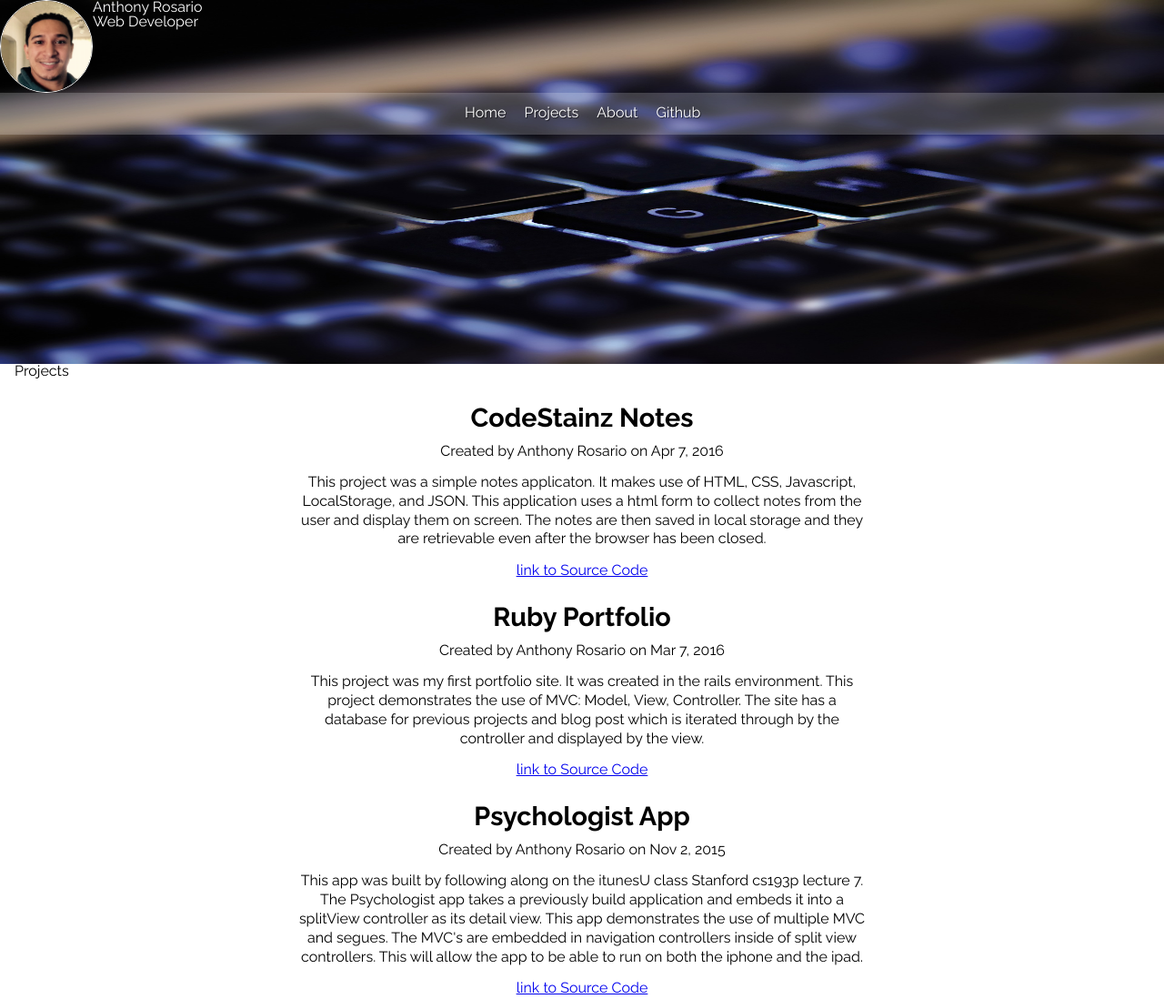
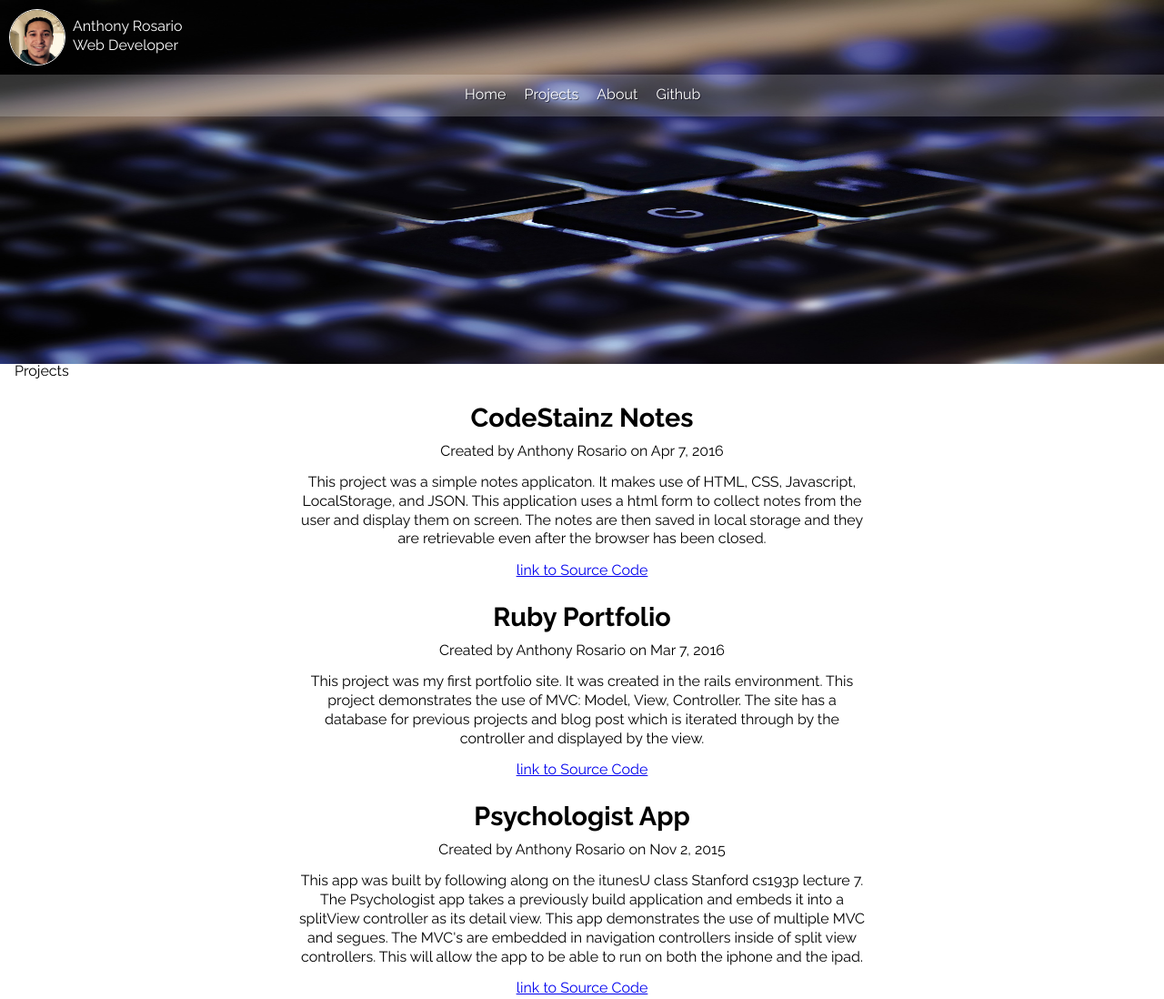
Before and after one commit to ajrosario08/portfolio, a plain HTML site: page index.html in a window 1280 px wide. Shown: the top 1098 px of the page at 91% size. Drawn offline with nearby package versions, Linux system fonts and the light colour scheme.

Commit message:
updated header styling

```diff
--- a/index.html
+++ b/index.html
@@ -13,13 +13,11 @@
   <header id="pageHeader" class="clearfix">
     <section id="headerIcon">
         <img id="headerPic" src="img/profilePic.png" alt="profile picture" />
-        <div class="pull-left">
           <h1>Anthony Rosario</h1>
           <h2>Web Developer</h2>
-        </div>
     </section>
     <i class="fa fa-bars" aria-hidden="true"></i>
-    <nav class="clearfix">
+    <nav>
       <ul>
         <li><a href="index.html">Home</a></li>
         <li><a href="#projects">Projects</a></li>
@@ -56,8 +54,7 @@
   </footer>
   <script   src="https://code.jquery.com/jquery-2.2.3.min.js"   integrity="sha256-a23g1Nt4dtEYOj7bR+vTu7+T8VP13humZFBJNIYoEJo="   crossorigin="anonymous"></script>
   <script src="js/portfolioProjects.js"></script>
-  <script src="js/project.js">
-
-  </script>
+  <script src="js/project.js"></script>
+  <script src="js/application.js"></script>
 </body>
 </html>
--- a/scss/larger-screens.scss
+++ b/scss/larger-screens.scss
@@ -6,4 +6,8 @@
   #pageHeader i {
     display: none;
   }
+
+  #pageHeader nav {
+    display: block;
+  }
 }
--- a/scss/page-header.scss
+++ b/scss/page-header.scss
@@ -19,13 +19,18 @@
 #headerIcon {
   float: left;
   display: inline-block;
-  width: 70%
-}
-#pageHeader h1 {
+  width: 70%;
+  margin: 10px;
 }
 
-#pageHeader h2 {
+#headerIcon h1 {
+  margin-top: 11px;
+  margin-left: 70px;
+  margin-bottom: 5px
+}
 
+#headerIcon h2 {
+  margin-left: 70px;
 }
 
 .pull-left {
@@ -33,8 +38,8 @@
 }
 
 img#headerPic {
-  width: 100px;
-  height: 100px;
+  width: 60px;
+  height: 60px;
   border-radius: 100%;
   float: left;
   border: 1px solid white;
@@ -46,8 +51,9 @@ img#headerPic {
   border-radius: .1em;
   font-size: 30px;
   border: 1px solid white;
+  margin: 10px;
   &:hover {
-    color: transparent;
+    color: black;
     background-color: white;
 
   }
--- a/scss/page-nav.scss
+++ b/scss/page-nav.scss
@@ -1,6 +1,7 @@
 nav {
     text-align: center;
     clear: both;
+    display: none;
 }
 
 nav ul {
--- a/scss/project-template.scss
+++ b/scss/project-template.scss
@@ -31,3 +31,7 @@ article.template {
 .byline {
   padding-bottom: 1em;
 }
+
+.show {
+  display: block;
+}
```
Also changed, not shown: css/application.css, 1 other file.
